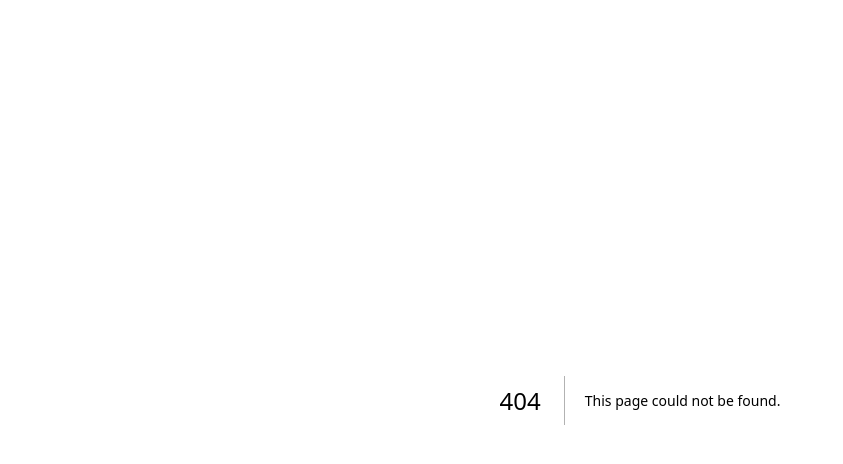
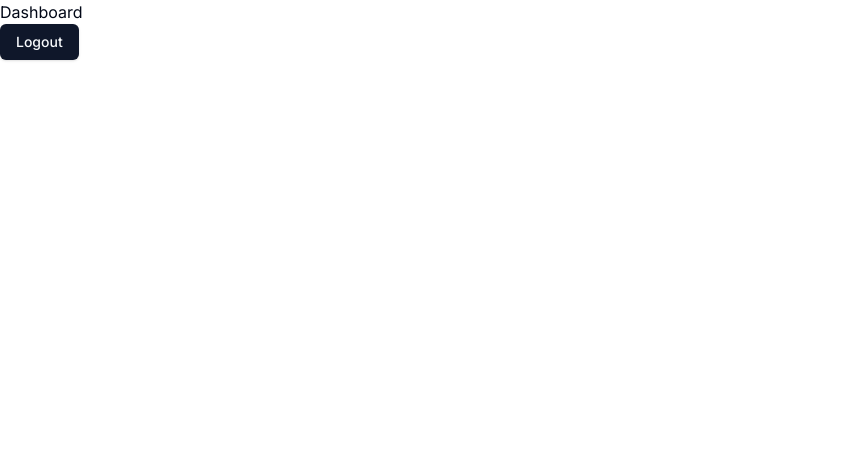
Before and after one commit to veerbal1/campus-pulse, a Next.js app: page /dashboard in a window 1280 px wide. Before the commit this address had no page. Shown: the top 464 px of the page, without its empty margins (0-843 px from the left). Built offline with nearby package versions, Linux system fonts and the light colour scheme.

Commit message:
Created dummy student dashboard page

```diff
--- /dev/null
+++ b/app/(student)/dashboard/page.tsx
@@ -0,0 +1,17 @@
+import { Button } from '@/components/ui/button';
+
+import { auth, signOut } from '@/auth';
+import { logout } from '@/lib/actions';
+
+function Dashboard() {
+  return (
+    <div>
+      Dashboard
+      <form action={logout}>
+        <Button>Logout</Button>
+      </form>
+    </div>
+  );
+}
+
+export default Dashboard;
```
